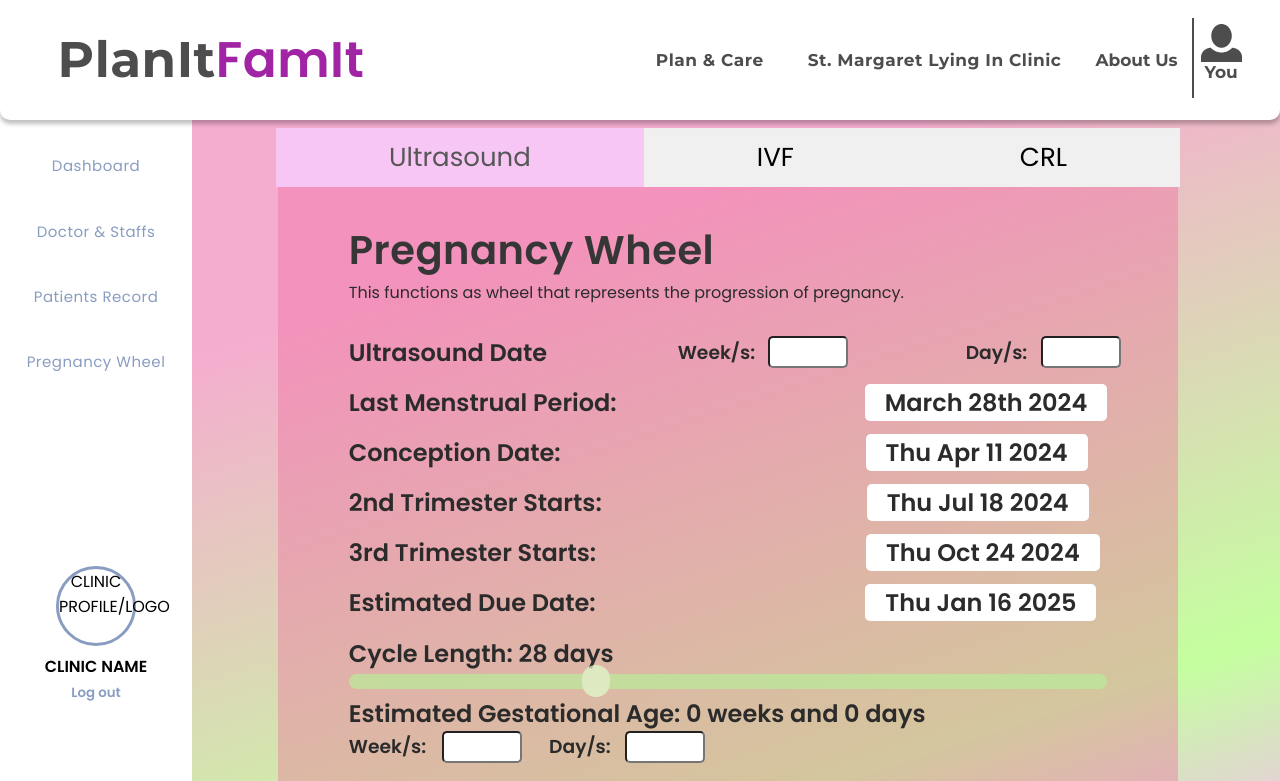
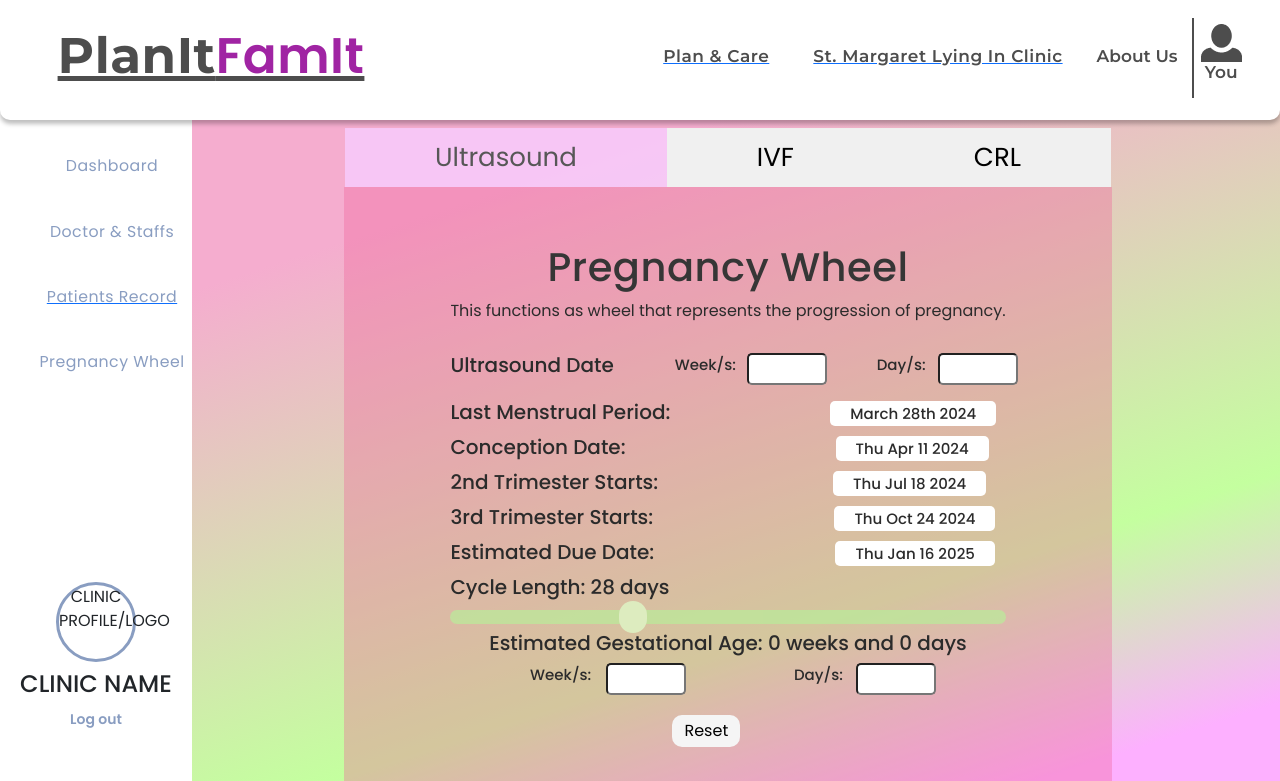
Before and after one commit to johnraygloria/TeamCODEXIA-Thesis_Project, a React (Create React App) app: page /PregnancyWheel in a window 1280 px wide. Shown: the top 781 px of the page. Built offline with nearby package versions, Linux system fonts and the light colour scheme; the HTML template or start-up script is replaced by a standard one.

Commit message:
finished fixing the pregnancy, admin navbar not finished yet, UserProfile almost done

```diff
--- a/package.json
+++ b/package.json
@@ -11,6 +11,7 @@
     "@testing-library/jest-dom": "^5.17.0",
     "@testing-library/react": "^13.4.0",
     "@testing-library/user-event": "^13.5.0",
+    "bootstrap": "^5.3.3",
     "detect-zoom": "^1.0.2",
     "firebase": "^10.6.0",
     "react": "^18.2.0",
--- a/src/App.js
+++ b/src/App.js
@@ -18,7 +18,8 @@ import Articles  from './pages/Articles';
 import Dashboard from './Components/Admin/DashboardAdmin'
 import PregnancyWheel from './Components/Admin/TabView/PregnancyWheel.jsx';
 import Chatbot from './pages/Chatbot.jsx';
-import PatientsRecord from './Components/Admin/PatientsRecord'
+import PatientsRecord from './Components/Admin/PatientsRecord';
+import UserProfile from './pages/UserProfile';
 
 
 const App = () => {
@@ -64,6 +65,13 @@ const App = () => {
         <Dashboard/>
       </Route>
 
+      <Route path='/PatientsRecord' compontent={ PatientsRecord  } exact>
+        <PatientsRecord/>
+      </Route>
+
+      <Route path='/PregnancyWheel' compontent={  PregnancyWheel } exact>
+        <PregnancyWheel/>
+      </Route>
 
       <Route path='/Articles' compontent={ Articles } exact>
         <Articles />
@@ -73,15 +81,14 @@ const App = () => {
         <PasswordResetForm/>
       </Route>
 
-      <Route path='/PregnancyWheel' compontent={  PregnancyWheel } exact>
-        <PregnancyWheel/>
-      </Route>
 
       <Route path='/Chatbot' compontent = { Chatbot } exact>
         <Chatbot/>
       </Route>
 
-
+      <Route path='/UserProfile' compontent = { UserProfile } exact>
+        <UserProfile/>
+      </Route>
 
     </Switch>
     </Router>
@@ -90,6 +97,8 @@ const App = () => {
       <Switch>
         <Route path="/Dashboard" render={(props) => <Dashboard searchQuery={props.location.state?.searchQuery} />} />
         <Route path="/PatientsRecord" component={ PatientsRecord } />
+        <Route path='/PregnancyWheel' compontent={  PregnancyWheel } />
+
       </Switch>
     </Router>
 
--- a/src/Components/Admin/TabView/PregnancyWheelCRL.jsx
+++ b/src/Components/Admin/TabView/PregnancyWheelCRL.jsx
@@ -147,14 +147,14 @@ const PregnancyWheelCRL = () => {
                 <Calendar selected={USDate} onChange={(date) => {setUSDate(date); setShowUsCalendar(false);}} className="calendar mt-0" />
               </Modal>
               <input className='inp-CRL' type="number" value={crl} onChange={handleInputChange} />
-            </div>
+
 
 
             <h2>Intergrowth: {intergrowth}</h2>
             <h2>Sahota: {sahota}</h2>
             <h2>Verburg: {verburg}</h2>
             <h2>Robinsons: {robinsons}</h2>
-
+          </div>
 
           <div className="input-US">
                         <h2 onClick={() => {setShowUsCalendar(!showUsCalendar); setShowLmpCalendar(false);}}>Ultrasound Date</h2>
--- a/src/Components/Admin/TabView/PregnancyWheelCRLStyle.css
+++ b/src/Components/Admin/TabView/PregnancyWheelCRLStyle.css
@@ -5,25 +5,28 @@
     /* Add other styles as needed */
     margin-top: 0%;
     background-color: rgba(238, 97, 153, 0.36);
-    width: 900px;
-    height: 900px;
-    padding-bottom: 2.1rem;
+    width: 768px;
+    height: 680px;
+    /* padding-bottom: 2.1rem; */
     margin-left: 11rem;
     font-family:"Montserrat",  sans-serif;
     border-radius: 0px 0px 20px 20px;
+    color: rgb(43, 43, 43);
 }
-
+.wrapper3 h2{
+    font-size: 18px;
+}
 .CRLinput {
     display: flex;
-    align-items: center;
+    flex-direction: column;
 }
 
 .inp-CRL {
-    margin-left: 3%;
+    position: absolute;
+    margin-left: 13rem;
     padding: 4px;
     width: 5rem;
     border-radius: 5px;
-    text-align: justify;
     font-weight: 700;
     font-size: large;
     height: 2rem;
@@ -37,4 +40,5 @@
     color: #363636;
     letter-spacing: .5px;
     font-size: 40px;
+    text-align: center;
 }
--- a/src/Components/Admin/TabView/PregnancyWheelIVFStyle.css
+++ b/src/Components/Admin/TabView/PregnancyWheelIVFStyle.css
@@ -5,8 +5,8 @@
     /* Add other styles as needed */
     margin-top: 0%;
     background-color: rgba(238, 97, 153, 0.36);
-    width: 900px;
-    height: 700px;
+    width: 768px;
+    height: 650px;
     padding-bottom: 2.1rem;
     margin-left: 11rem;
     font-family:"Montserrat",  sans-serif;
@@ -25,9 +25,11 @@
     display: flex;
     align-items: center;
 }
-
+.IVF1 h2 {
+    font-size: 20px;
+}
 .inp-IVF {
-    margin-left: 4%;
+    margin-left: 7.2rem;
     padding: 4px;
     width: 6rem;
     border-radius: 5px;
@@ -41,6 +43,7 @@
     color: #363636;
     letter-spacing: .5px;
     font-size: 40px;
+    text-align: center;
 }
 
 .wrapper2 p{
--- a/src/Components/Admin/TabView/PregnancyWheelLMP.jsx
+++ b/src/Components/Admin/TabView/PregnancyWheelLMP.jsx
@@ -1,7 +1,7 @@
 import React, { useState, useEffect } from "react";
 import Calendar from 'react-calendar';
 import Modal from 'react-modal';
-import "react-datepicker/dist/react-datepicker.css";
+// import "react-datepicker/dist/react-datepicker.css";
 import "../TabView/PregnancyWheelLMPStyle.css";
 import moment from 'moment';
 
--- a/src/Components/Admin/TabView/PregnancyWheelLMPStyle.css
+++ b/src/Components/Admin/TabView/PregnancyWheelLMPStyle.css
@@ -5,8 +5,8 @@
     /* Add other styles as needed */
     margin-top: 0%;
     background-color: rgba(238, 97, 153, 0.36);
-    width: 900px;
-    height: 700px;
+    width: 768px;
+    height: 650px;
     padding-bottom: 2.1rem;
     margin-left: 11rem;
     font-family:"Montserrat",  sans-serif;
@@ -18,20 +18,27 @@
 .input-US {
     display: flex;
     align-items: center;
-    justify-content: space-between; /* Adjust as needed */
+    justify-content: space-between;
+     /* Adjust as needed */
+
 }
-
+.input-US h2{
+    font-size: 20px;
+}
 /* For 1 line of Ultrasound (US)*/
 .input-USweeks, .input-USdays {
     display: flex;
     align-items: center;
-    gap: 0px; /* Adjust as needed */
+    font-size: 15px;
+    gap: 0px;
+    /* Adjust as needed */
 }
-
-
+.input-USweeks h3 , .input-USdays h3{
+    font-size: 15px;
+}
 .inp-usweeks{
     margin-left: 8%;
-    padding: 4px;
+    padding: 2px;
     width: 5rem;
     border-radius: 5px;
     text-align: justify;
@@ -55,29 +62,41 @@
     display: flex;
     align-items: center;
 }
-
+.input-EGAdays h3, .input-EGAweeks h3{
+    font-size: 15px;
+}
 .resetBtn{
     background-color: rgb(245, 245, 245);
     padding: 4px 12px;
     border-radius: 10px;
     margin-top: 20px;
+    margin-left: 40%
 }
 
 .LMP1 p{
     display: flex;
     align-items: center;
+    font-size: 15px;
 }
-
+.LMP1 h2{
+    font-size: 20px;
+}
 .LMP1{
     margin-top: 15px;
+    /* margin-left: 6%; */
 }
 
 
 .LMP1, .Conception1, .SecondTrimester1, .ThirdTrimester1, .DueDate1 {
     margin-bottom: 2%;
+    /* margin-left: 5%; */
 }
-
-
+.LMP1,.DueDate1 h2{
+    font-size: 20px;
+}
+.CycleLength-slider1 h2{
+    font-size: 20px;
+}
 .CycleLength-slider1 input[type='range'] {
     /* Change the width to make the slider longer */
     width: 100%;
@@ -118,42 +137,58 @@
     background-color: rgb(255, 255, 255);
     padding: 2px 20px;
     border-radius: 5px;
-    margin-left: 18.7rem;
+    margin-left: 12.8rem;
+    font-size: 15px;
 }
-
+.Conception1 h2{
+    font-size: 20px;
+}
 .DueDate1 span{
     background-color: rgb(255, 255, 255);
     padding: 2px 20px;
     border-radius: 5px;
-    margin-left: 16.5rem;
+    margin-left: 11rem;
+    font-size: 15px;
 }
 
 .LMP1 span{
     background-color: rgb(255, 255, 255);
     padding: 2px 20px;
     border-radius: 5px;
-    margin-left: 15.5rem;
+    margin-left: 10rem;
+    font-size: 15px;
 }
 
 .SecondTrimester1 span{
     background-color: rgb(255, 255, 255);
     padding: 2px 20px;
     border-radius: 5px;
-    margin-left: 16.2rem;
+    margin-left: 10.6rem;
+    font-size: 15px;
 }
-
+.SecondTrimester1 h2{
+    font-size: 20px;
+}
 .ThirdTrimester1 span{
     background-color: rgb(255, 255, 255);
     padding: 2px 20px;
     border-radius: 5px;
-    margin-left: 16.5rem;
+    margin-left: 11rem;
+    font-size: 15px;
 }
+.ThirdTrimester1 h2{
+    font-size: 20px;
+}
+/* For 1 line of Estimated Gestational Age (EGA) */
+.EGA1 h2{
+    text-align: center;
+    font-size: 20px;
+}
+.input-EGA {
+    display: flex;
+    align-items: center;
 
-/* For 1 line of Estimated Gestational Age (EGA) */
-.input-EGA {
-    display: inline-flex;
-    align-items: center;
-    justify-content: space-between;
+    justify-content: space-evenly;
     gap: 40px; /* Adjust as needed */
 }
 
@@ -188,10 +223,12 @@
 
 .wrapper1 p{
     margin-bottom: 30px;
+    text-align: center;
 }
 
 .wrapper1 h1{
     color: #363636;
     letter-spacing: .5px;
     font-size: 40px;
+    text-align: center;
 }
--- a/src/Components/Admin/TabView/PregnancyWheelTABStyle.css
+++ b/src/Components/Admin/TabView/PregnancyWheelTABStyle.css
@@ -4,6 +4,7 @@
     flex-direction: column;
     justify-content: center;
     align-items: center;
+    margin-bottom: 100%;
     gap: 0px;
     z-index: 1;
 }
@@ -11,6 +12,7 @@
 
 .TabButtons {
     margin-left: 11rem;
+    /* margin-bottom: 55%; */
     align-items: center;
     position: relative;
 }
@@ -19,7 +21,7 @@
   .tabBtn {
     background-color: #f0f0f0;
     border: none;
-    padding: 10px 113px;
+    padding: 10px 90px;
     font-size: 26px;
     cursor: pointer;
     transition: background-color 0.3s ease;
@@ -41,7 +43,7 @@
   }
 
 .preg-bkg{
-    height: 64rem;
+    height: 100vh;
     background: rgb(245,173,207);
     background: linear-gradient(162deg,
      rgba(245,173,207,1) 29%, rgba(196,255,159,1) 73%, rgba(253,176,255,1) 92%);
--- /dev/null
+++ b/src/pages/UserProfile.jsx
@@ -0,0 +1,114 @@
+
+import './UserProfileStyle.css';
+import 'bootstrap/dist/css/bootstrap.min.css'
+
+import Navbar from '../Components/Global/Navbar_Main';
+
+import picuser from '../Components/Assets/userpic.jpg'
+function UserProfile() {
+  return (
+<>
+<Navbar/>
+  <div className="main-body">
+    <div className="row gutters-sm">
+      <div className="col-md-4 mb-3">
+        <div className="card">
+          <div className="card-body">
+            <div className="d-flex flex-column align-items-center text-center">
+              <img
+                src={picuser}
+                className="rounded-circle"
+                width={150}
+              />
+              <div className="mt-3">
+                <h4>John Ray Gloria</h4>
+                <p className="text-muted font-size-sm">
+                  Acayan 42 14 St East Tapinac OC
+                </p>
+              </div>
+            </div>
+          </div>
+        </div>
+      </div>
+
+      <div className="col-md-8">
+        <div className="card mb-3">
+          <div className="card-body">
+            <div className="row">
+              <div className="col-sm-3">
+                <h6 className="mb-0">Full Name</h6>
+              </div>
+              <div className="col-sm-9 text-secondary">John Ray Gloria</div>
+            </div>
+            <hr />
+            <div className="row">
+              <div className="col-sm-3">
+                <h6 className="mb-0">Age</h6>
+              </div>
+              <div className="col-sm-9 text-secondary">21</div>
+            </div>
+            <hr/>
+            <div className="row">
+              <div className="col-sm-3">
+                <h6 className="mb-0">Email</h6>
+              </div>
+              <div className="col-sm-9 text-secondary">johnraygloria80@gmail.com</div>
+            </div>
+            <hr />
+            <div className="row">
+              <div className="col-sm-3">
+                <h6 className="mb-0">Phone</h6>
+              </div>
+              <div className="col-sm-9 text-secondary">(239) 816-9029</div>
+            </div>
+            <hr />
+            <div className="row">
+              <div className="col-sm-3">
+                <h6 className="mb-0">Address</h6>
+              </div>
+              <div className="col-sm-9 text-secondary">
+              Acayan 42 14 St East Tapinac OC
+              </div>
+            </div>
+            <hr />
+            <div className="row">
+              <div className="col-sm-12">
+                <a className="btn-info ">
+                  Edit
+                </a>
+              </div>
+            </div>
+          </div>
+        </div>
+
+          <div className='card-holder-appointment'>
+            <div className="card-holder-container">
+              <div className='time-appointment'>
+                <h6>Appointment        </h6>
+                <h6> Time</h6>
+              </div>
+        <table width="100%">
+                <thead>
+            <tr>
+              <th>#</th>
+              <th>Name</th>
+              <th>Email</th>
+              <th>Age</th>
+              <th>Type of Appointment</th>
+              <th>Date</th>
+              <th>Time</th>
+              <th>Action</th>
+            </tr>
+          </thead>
+        </table>
+            </div>
+          </div>
+      </div>
+    </div>
+  </div>
+
+</>
+ );
+}
+
+export default UserProfile;
--- /dev/null
+++ b/src/pages/UserProfileStyle.css
@@ -0,0 +1,69 @@
+
+.main-body {
+  margin-bottom: 5%;
+  padding-top: 10%;
+  padding-left: 15%;
+
+}
+.card {
+  box-shadow: 0 1px 3px 0 rgba(0,0,0,.1), 0 1px 2px 0 rgba(0,0,0,.06);
+}
+/*
+.secondary-card {
+  position: relative;
+  display: flex;
+  flex-direction: column;
+  min-width: 0;
+  word-wrap: break-word;
+  background-color: #fff;
+  background-clip: border-box;
+  border: 0 solid rgba(0,0,0,.125);
+  border-radius: .25rem;
+} */
+
+.card-body {
+  flex: 1 1 auto;
+  min-height: 1px;
+  padding: 1rem;
+}
+
+.gutters-sm {
+  margin-right: -8px;
+  margin-left: -8px;
+}
+
+.gutters-sm>.col, .gutters-sm>[class*=col-] {
+  padding-right: 8px;
+  padding-left: 8px;
+}
+.mb-3, .my-3 {
+  margin-bottom: 1rem;
+}
+
+.bg-gray-300 {
+  background-color: #e2e8f0;
+}
+.shadow-none {
+  box-shadow: none;
+}
+.btn-info{
+  background-color: #EE6199;
+    padding: 1% 1.5% 1% 1.5%;
+    text-decoration: none;
+    color: #e2e8f0;
+    border-radius: 10%;
+    cursor: pointer;
+}
+.time-appointment{
+  display: flex;
+  justify-content: space-around;
+}
+.card-holder-appointment{
+  position: absolute;
+  left: 5%;
+  display: flex;
+  flex-direction: column;
+  text-align: start;
+  width: 100rem;
+  background-color: aqua;
+}
```
Also changed, not shown: src/Components/Global/NavbarAdmin.css (added, +21 -0 lines), src/Components/Global/NavbarAdmin.jsx (added, +22 -0 lines), src/Components/Assets/userpic.jpg (added), 1 other file (tests, documents, lock files or other folders).
